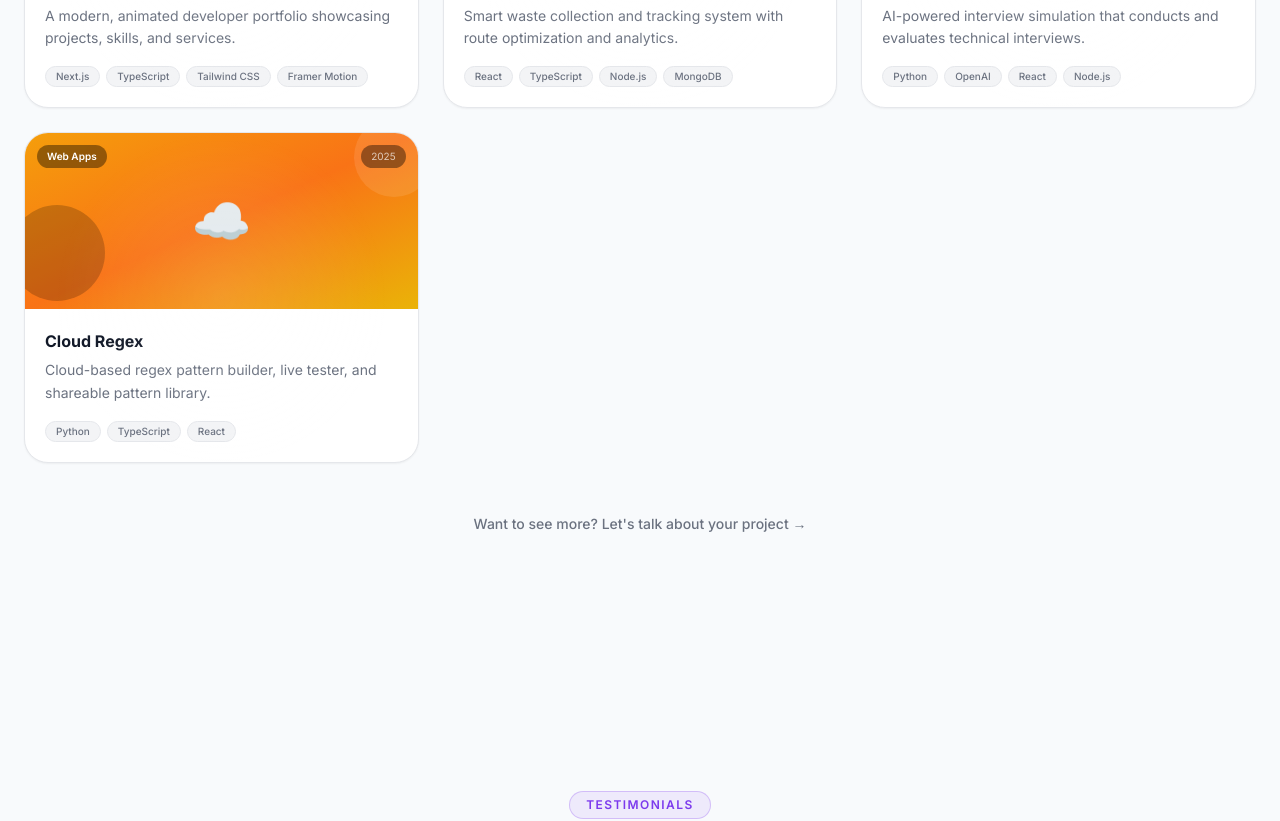
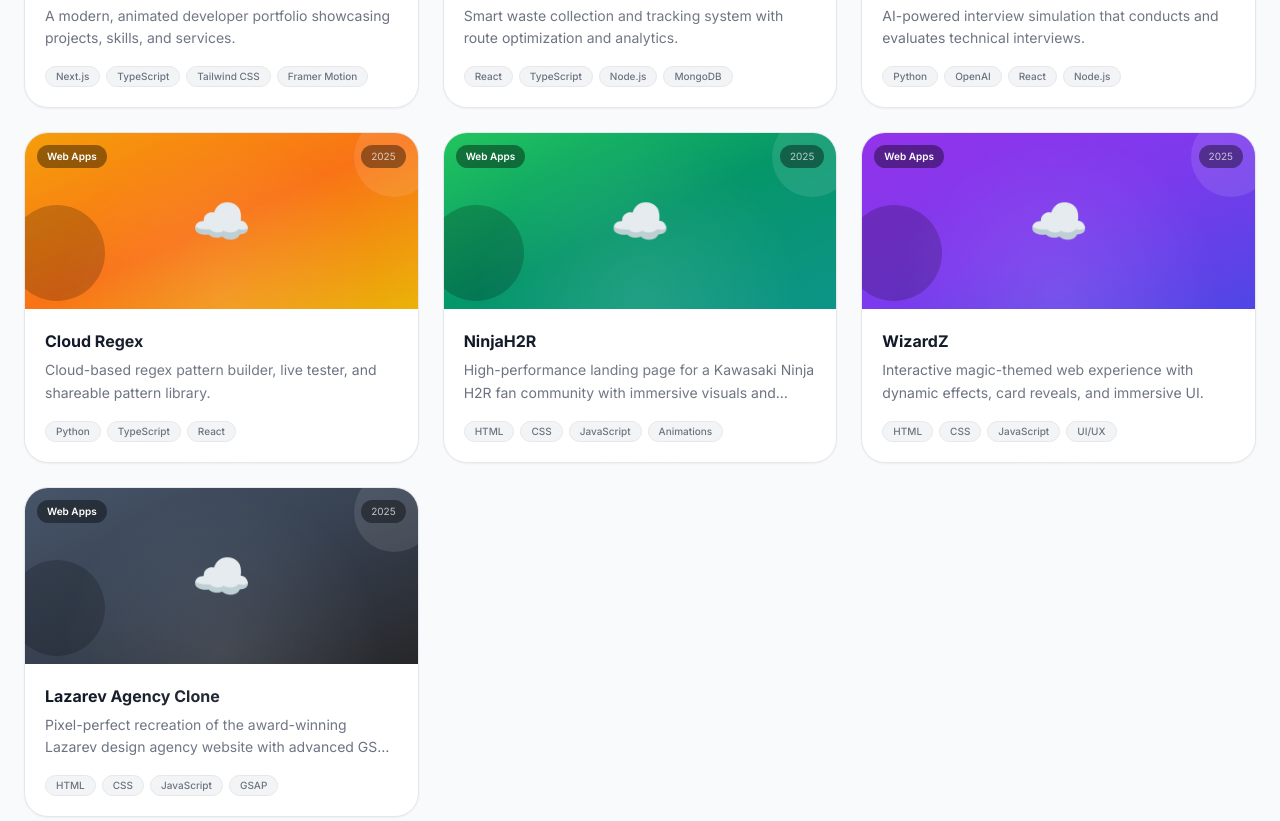
Before and after one commit to orbitexind/ORBITEX_WEBSITE, a Next.js app: page / in a window 1280 px wide. Shown: the part 4160-4981 px from the top of the page. Built offline with nearby package versions, Linux system fonts and the light colour scheme.

Commit message:
feat: add NinjaH2R, WizardZ, Lazarev web projects to portfolio

```diff
--- a/components/sections/Portfolio.tsx
+++ b/components/sections/Portfolio.tsx
@@ -99,6 +99,75 @@
       "Cloud sync across devices",
       "Export & copy patterns",
       "Shareable pattern links",
+    ],
+  },
+  {
+    id: 5,
+    title: "NinjaH2R",
+    description:
+      "High-performance landing page for a Kawasaki Ninja H2R fan community with immersive visuals and smooth animations.",
+    longDescription:
+      "NinjaH2R is a visually stunning web experience built for motorcycle enthusiasts. The site features full-viewport hero sections, cinematic scroll animations, spec showcases, and a gallery — all optimized for performance and mobile responsiveness. Demonstrates advanced CSS and animation techniques in a real-world client deployment.",
+    gradient: "from-green-500 via-emerald-600 to-teal-600",
+    iconBg: "bg-green-500/20",
+    tags: ["HTML", "CSS", "JavaScript", "Animations"],
+    category: "Web Apps",
+    liveUrl: "https://ninjah2r.vercel.app/",
+    githubUrl: "#",
+    year: "2025",
+    features: [
+      "Cinematic full-viewport hero",
+      "Smooth scroll animations",
+      "Motorcycle spec showcase",
+      "Responsive gallery section",
+      "Performance optimized",
+      "Deployed on Vercel",
+    ],
+  },
+  {
+    id: 6,
+    title: "WizardZ",
+    description:
+      "Interactive magic-themed web experience with dynamic effects, card reveals, and immersive UI.",
+    longDescription:
+      "WizardZ is a creative web project delivering a magic and fantasy themed interactive experience. Built with pure HTML, CSS and JavaScript, it showcases advanced DOM manipulation, card-flip animations, particle effects, and a polished UI that keeps users engaged. A strong example of creative front-end development without any framework.",
+    gradient: "from-purple-600 via-violet-600 to-indigo-600",
+    iconBg: "bg-purple-500/20",
+    tags: ["HTML", "CSS", "JavaScript", "UI/UX"],
+    category: "Web Apps",
+    liveUrl: "https://brave98git.github.io/WizardZ/",
+    githubUrl: "https://brave98git.github.io/WizardZ/",
+    year: "2025",
+    features: [
+      "Magic-themed interactive UI",
+      "Card flip & reveal animations",
+      "Particle effect system",
+      "Pure JS — no framework",
+      "Responsive design",
+      "Creative DOM manipulation",
+    ],
+  },
+  {
+    id: 7,
+    title: "Lazarev Agency Clone",
+    description:
+      "Pixel-perfect recreation of the award-winning Lazarev design agency website with advanced GSAP animations.",
+    longDescription:
+      "A high-fidelity clone of the Lazarev digital agency website, built from scratch to demonstrate mastery of advanced web animation techniques. Implements GSAP ScrollTrigger, smooth cursor effects, magnetic buttons, horizontal scroll sections, and fluid page transitions — matching the feel of top-tier agency websites used by global brands.",
+    gradient: "from-slate-600 via-gray-700 to-zinc-800",
+    iconBg: "bg-slate-500/20",
+    tags: ["HTML", "CSS", "JavaScript", "GSAP"],
+    category: "Web Apps",
+    liveUrl: "https://brave98git.github.io/lazarev/",
+    githubUrl: "https://brave98git.github.io/lazarev/",
+    year: "2025",
+    features: [
+      "GSAP ScrollTrigger animations",
+      "Custom smooth cursor effects",
+      "Magnetic button interactions",
+      "Horizontal scroll sections",
+      "Fluid page transitions",
+      "Agency-grade visual polish",
     ],
   },
 ];
```
